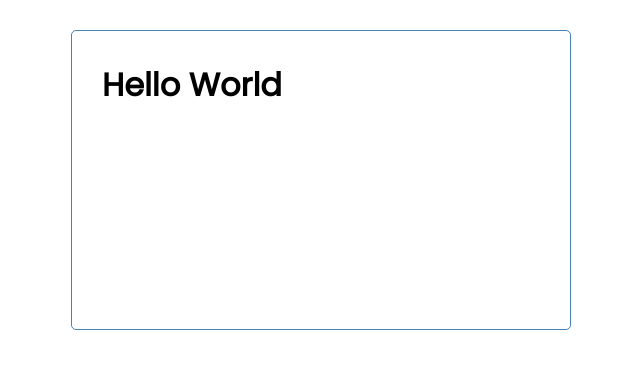
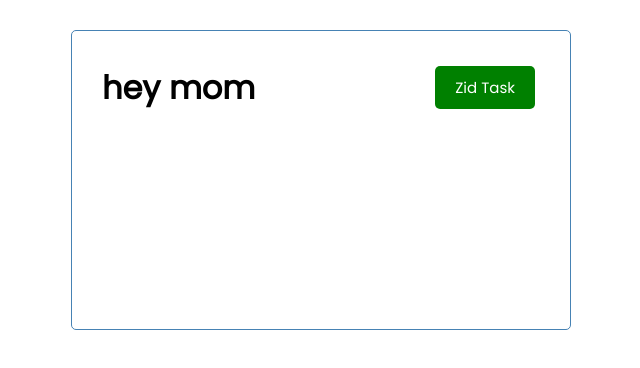
Before and after one commit to Jaz-ma/vue-crash, a Vue app: page / in a window 1280 px wide. Shown: the top 368 px of the page, without its empty margins (319-959 px from the left). Built offline with nearby package versions, Linux system fonts and the light colour scheme.

Commit message:
Header and button components

```diff
--- a/src/App.vue
+++ b/src/App.vue
@@ -1,16 +1,17 @@
 <template>
 <div class="container">
 
-<h1>Hello World</h1>
+<Header title="hey mom"/>
 
 </div>
 </template>
 
 <script>
-
+import Header from './components/header.vue'
 export default {
   name: 'App',
   components: {
+    Header
   }
 }
 </script>
--- /dev/null
+++ b/src/components/button.vue
@@ -0,0 +1,19 @@
+<template>
+    <button @click="onClick()" :style="{background: color}" class="btn">{{text}}</button>
+</template>
+
+<script>
+
+export default{
+    name:"Button",
+    props:{
+        text:String,
+        color:String,
+    },
+    methods:{
+        onClick(){
+            console.log('clicked');
+        }
+    },
+}
+</script>
--- /dev/null
+++ b/src/components/header.vue
@@ -0,0 +1,30 @@
+<template>
+    <header>
+        <h1>{{title}}</h1>
+        <Button text="Zid Task" color="green"/>
+    </header>
+</template>
+
+<script>
+import Button from './button.vue'
+export default{
+    name:"Header",
+    components:{
+        Button
+    },
+    props:{
+        title: String,
+    }
+}
+
+
+</script>
+
+<style scoped>
+header{
+    display:flex;
+    align-items: center;
+    margin-bottom: 20px;
+    justify-content: space-between;
+}
+</style>
```
